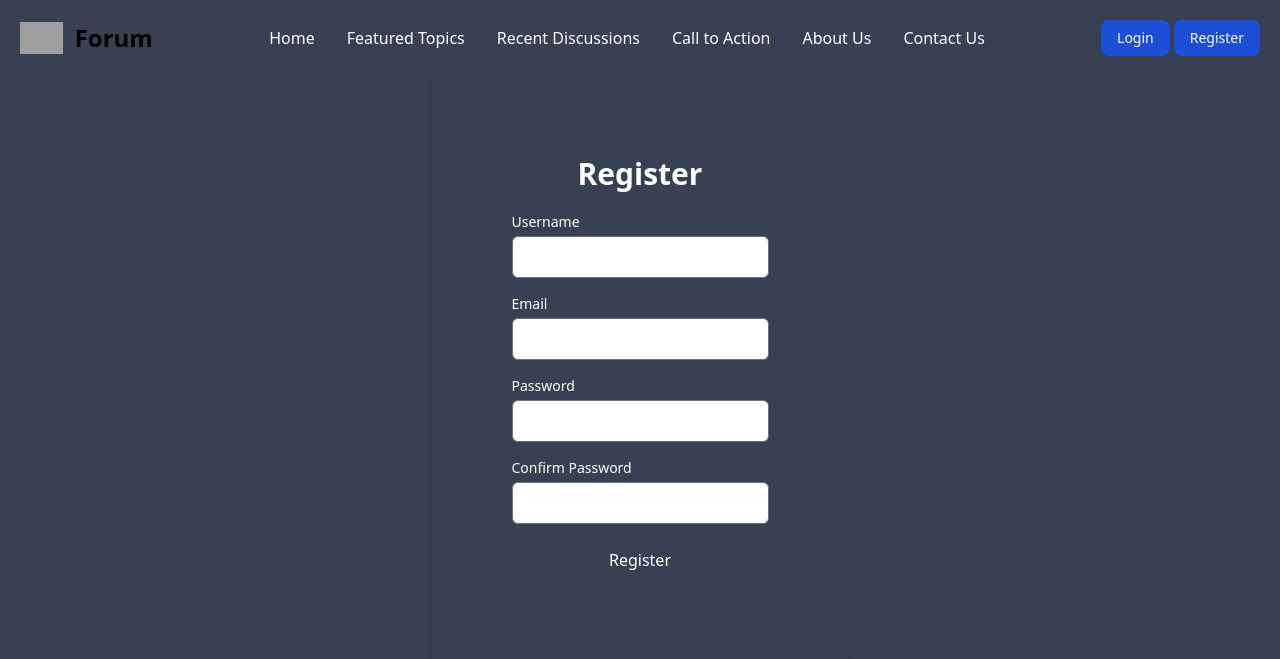
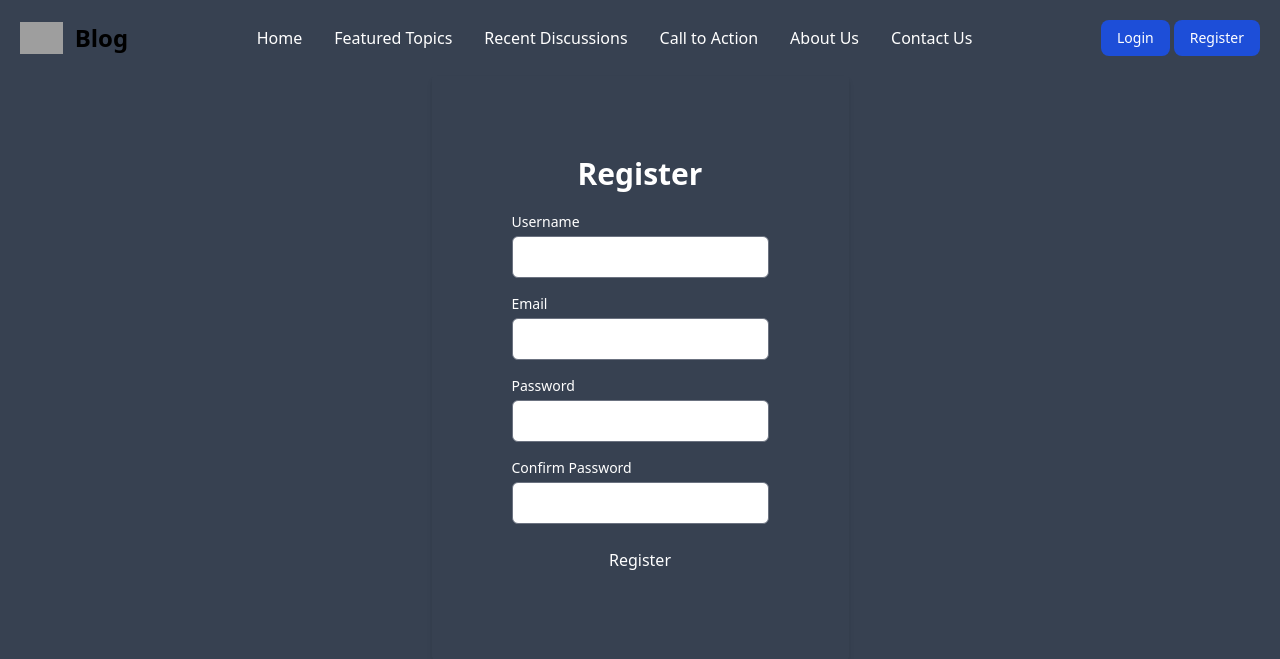
Before and after one commit to Maxix25/Blog, a Django app: page /auth/register/ in a window 1280 px wide. Shown: the top 659 px of the page. Run offline with Django 4.2, Linux system fonts and the light colour scheme; some libraries are stand-ins or nearby versions; grey boxes are pictures that could not be loaded.

Commit message:
Change name to blog

```diff
--- a/authentication/templates/base.html
+++ b/authentication/templates/base.html
@@ -26,7 +26,7 @@
   <div class="max-w-screen-xl flex flex-wrap items-center justify-between mx-auto p-4">
   <a href="/" class="flex items-center space-x-3 rtl:space-x-reverse">
       <img src="https://flowbite.com/docs/images/logo.svg" class="h-8" alt="Flowbite Logo" />
-      <span class="self-center text-2xl font-semibold whitespace-nowrap dark:text-white">Forum</span>
+      <span class="self-center text-2xl font-semibold whitespace-nowrap dark:text-white">Blog</span>
   </a>
   <div class="flex items-center md:order-2 space-x-3 md:space-x-0 rtl:space-x-reverse">
       <button type="button" class="flex text-sm bg-gray-800 rounded-full md:me-0 focus:ring-4 focus:ring-gray-300 dark:focus:ring-gray-600" id="user-menu-button" aria-expanded="false" data-dropdown-toggle="user-dropdown" data-dropdown-placement="bottom">
@@ -81,7 +81,7 @@
     <div class="container mx-auto p-5 flex items-center justify-between">
         <a href="/" class="flex items-center space-x-3 rtl:space-x-reverse">
             <img src="https://flowbite.com/docs/images/logo.svg" class="h-8" alt="Flowbite Logo" />
-            <span class="self-center text-2xl font-semibold whitespace-nowrap dark:text-white">Forum</span>
+            <span class="self-center text-2xl font-semibold whitespace-nowrap dark:text-white">Blog</span>
         </a>
         <div class="flex md:order-2 space-x-3 md:space-x-1 rtl:space-x-reverse">
             <a href="{% url 'login' %}"
```
